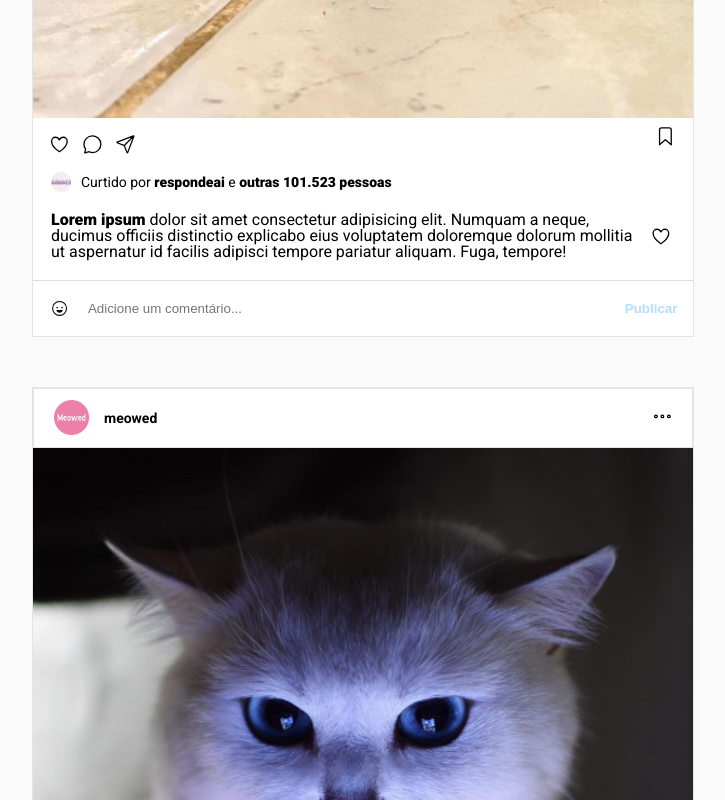
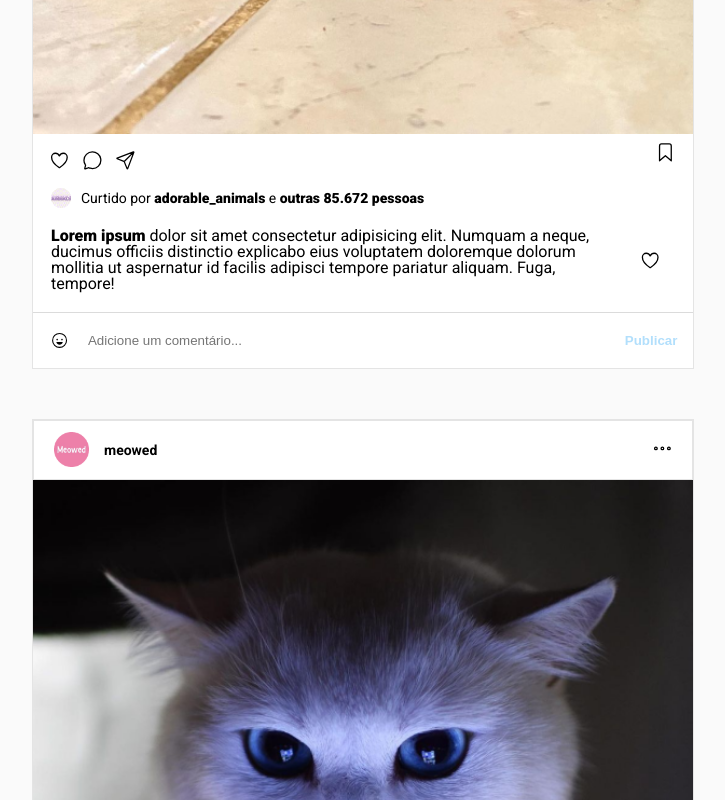
Before and after one commit to CimarSantos/projeto7-instagramreact, a React (Create React App) app: page / in a window 1280 px wide. Shown: the part 1840-2640 px from the top of the page, without its empty margins (100-825 px from the left). Built offline with nearby package versions, Linux system fonts and the light colour scheme.

Commit message:
Projeto concluído com todos os requisitos

```diff
--- a/public/style.css
+++ b/public/style.css
@@ -261,6 +261,7 @@ input {
 .image-post img,
 video {
     width: 100%;
+    cursor: pointer;
 }
 
 .first-line {
@@ -300,7 +301,7 @@ video {
 }
 
 .box-footer div:nth-child(3) ion-icon {
-    width: 20%;
+    width: 30%;
     margin-right: 10px;
     cursor: pointer;
 }
@@ -310,6 +311,10 @@ video {
     align-items: center;
     border-top: 1px solid #dbdbdb;
     position: relative;
+}
+
+.first-line ion-icon[name="heart"] {
+    color: red;
 }
 
 .box-footer div:nth-child(4) ion-icon {
--- a/src/components/Posts.js
+++ b/src/components/Posts.js
@@ -4,6 +4,7 @@ import respondeai from "../assets/img/respondeai 2.png";
 import barked from "../assets/img/stories/barked 1.png";
 import dog from "../assets/img/dog 1.png";
 import adorable from "../assets/img/adorableanimals 2.png";
+import React from "react";
 
 const ContentPost = [
   {
@@ -14,6 +15,8 @@ const ContentPost = [
     altPost: "gato-telefone",
     imgFooter: respondeai,
     altFooter: "respondeai2",
+    curtidoPor: "respondeai",
+    tantasPessoas: "101.523",
   },
   {
     imgTop: barked,
@@ -23,6 +26,8 @@ const ContentPost = [
     altPost: "dog",
     imgFooter: adorable,
     altFooter: "adorableanimals2",
+    curtidoPor: "adorable_animals",
+    tantasPessoas: "85.672",
   },
   {
     imgTop: meowed,
@@ -32,10 +37,16 @@ const ContentPost = [
     altPost: "gato-telefone",
     imgFooter: respondeai,
     altFooter: "respondeai2",
+    curtidoPor: "respondeai",
+    tantasPessoas: "28.365",
   },
 ];
 
 function Post(props) {
+  const [heart, setHeart] = React.useState("heart-outline");
+  function curtir() {
+    setHeart("heart");
+  }
   return (
     <>
       <div class="new-feeds">
@@ -50,12 +61,22 @@ function Post(props) {
             </div>
           </div>
           <div class="image-post">
-            <img src={props.imgPost} alt={props.altPost} />
+            <img onClick={curtir} src={props.imgPost} alt={props.altPost} />
           </div>
           <div class="box-footer">
             <div class="first-line">
               <div>
-                <ion-icon name="heart-outline"></ion-icon>
+                {heart ? (
+                  <ion-icon
+                    name={heart}
+                    onClick={() => setHeart(!heart)}
+                  ></ion-icon>
+                ) : (
+                  <ion-icon
+                    name="heart-outline"
+                    onClick={() => setHeart(curtir)}
+                  ></ion-icon>
+                )}
                 <ion-icon name="chatbubble-outline"></ion-icon>
                 <ion-icon name="paper-plane-outline"></ion-icon>
               </div>
@@ -66,8 +87,8 @@ function Post(props) {
             <div>
               <img src={props.imgFooter} alt={props.altFooter} />
               <p>
-                Curtido por <span>respondeai</span> e
-                <span> outras 101.523 pessoas</span>
+                Curtido por <span>{props.curtidoPor}</span> e
+                <span> outras {props.tantasPessoas} pessoas</span>
               </p>
             </div>
             <div>
@@ -108,6 +129,8 @@ export default function Posts() {
           altPost={contents.altPost}
           imgFooter={contents.imgFooter}
           altFooter={contents.altFooter}
+          curtidoPor={contents.curtidoPor}
+          tantasPessoas={contents.tantasPessoas}
         />
       ))}
     </>
```
